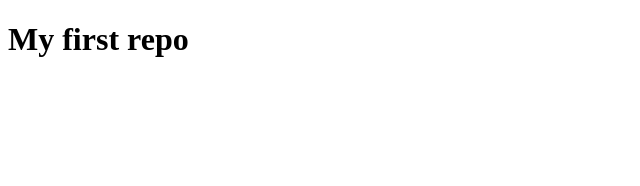
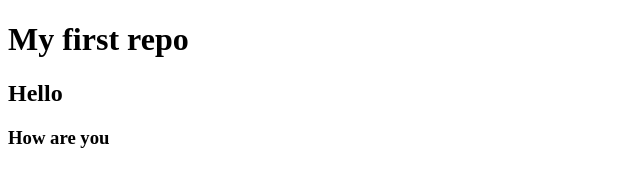
Before and after one commit to japint/First_Repo, a plain HTML site: page index.html in a window 1280 px wide. Shown: the whole page, without its empty margins (0-640 px from the left). Drawn offline with Linux system fonts and the light colour scheme.

Commit message:
added files

```diff
--- /dev/null
+++ b/app.css
@@ -0,0 +1,7 @@
+h1 {
+    font-style: italic;
+    color: blue;
+}
+h3 {
+    color: rebeccapurple;
+}
--- a/index.html
+++ b/index.html
@@ -9,6 +9,8 @@
 
 <body>
     <h1>My first repo</h1>
+    <h2>Hello</h2>
+    <h3>How are you</h3>
 </body>
 
 </html>
```
